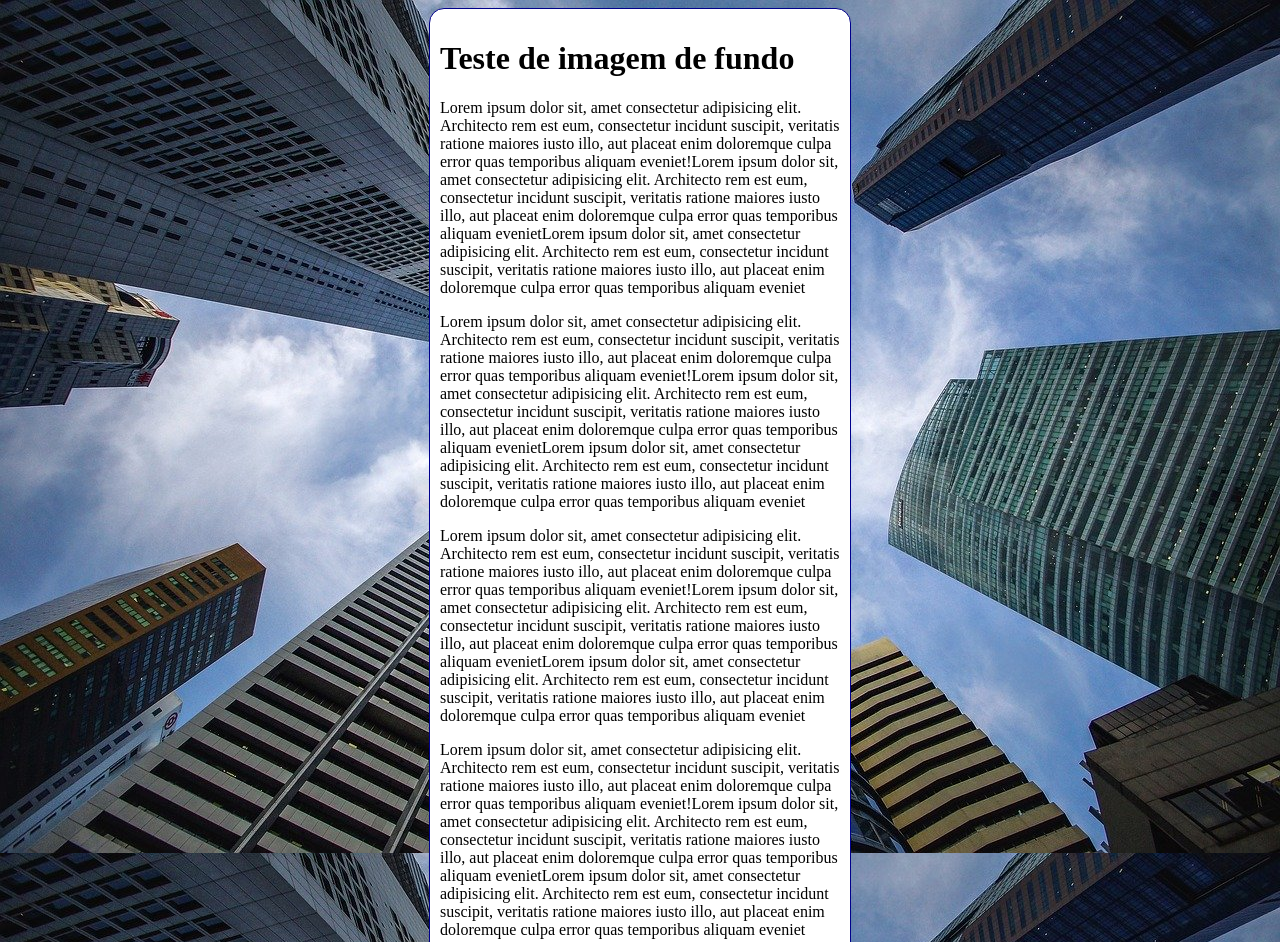
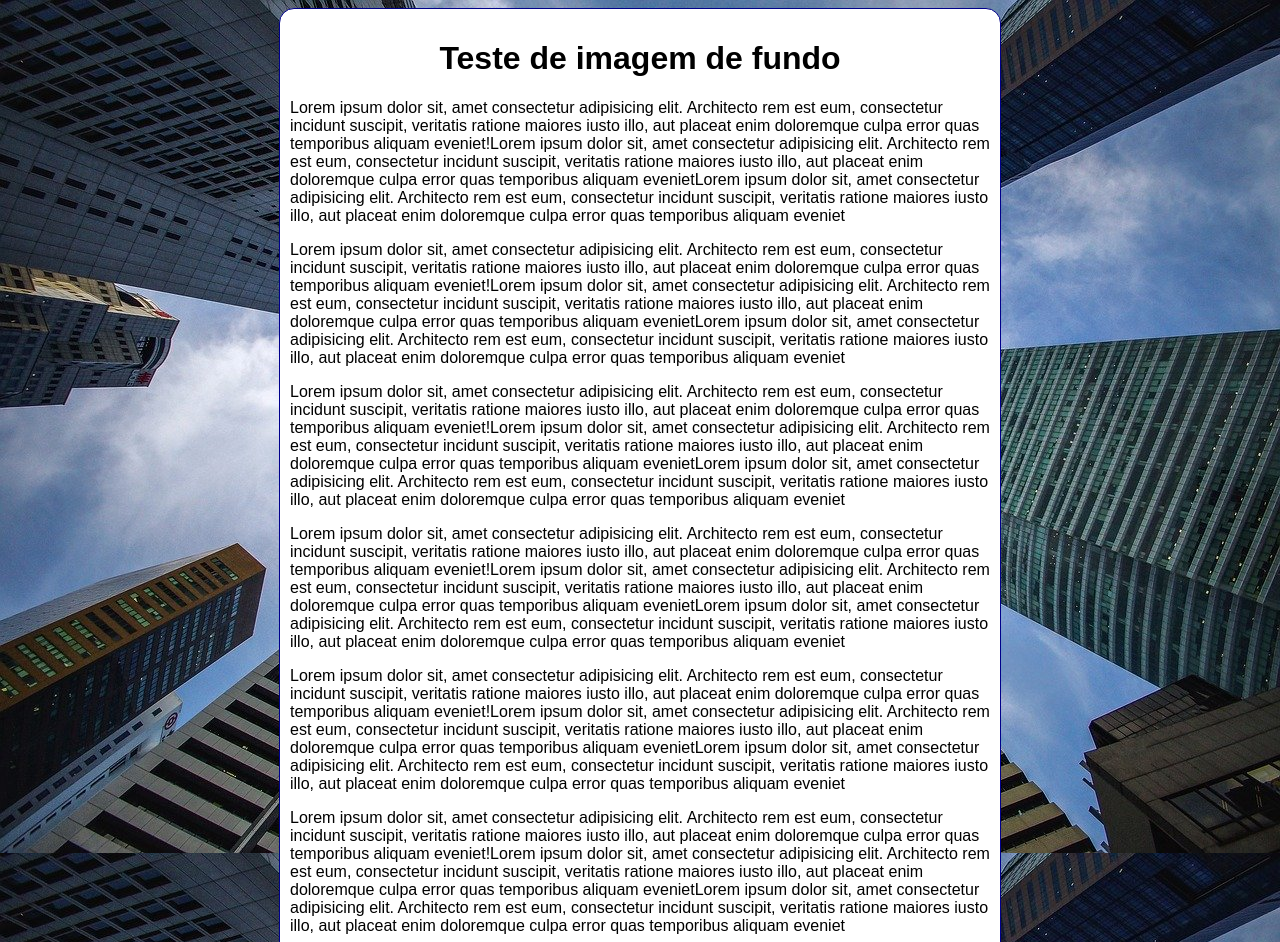
Before and after one commit to FernandoReys/HTML-CSS, a plain HTML site: page exercicios/ex0022/fundo06.html in a window 1280 px wide. Shown: the top 942 px of the page. Drawn offline with Linux system fonts and the light colour scheme.

Commit message:
atualização no fundo06

```diff
--- a/exercicios/ex0022/fundo06.html
+++ b/exercicios/ex0022/fundo06.html
@@ -4,25 +4,38 @@
     <meta charset="UTF-8">
     <meta name="viewport" content="width=device-width, initial-scale=1.0">
     <title>fundo fixo de tela</title>
+
     <style>
         body {
+            font-family: Arial, Helvetica, sans-serif;
             height: 100vh;
-        background-color: black;
-        background-image: url('imagens/wallpaper002.jpg');
-        background-position: center top;
-        background-repeat: repeat-y;
-        background-size:cover;
+            background: black url(imagens/wallpaper002.jpg) center center no-repeat fixed;
+            background-size: cover;
+
+            /*
+            shorthand-background
+            color> image > position > repeat> [size]> atthchment
+            */
         }
+
 
         main {
             background-color: white;
-            width: 400px;
+            max-width: 700px;
             padding: 10px;
             margin: auto;
             border: 1px solid darkblue;
             border-radius: 15px;
         }
+
+        h1 {
+            text-align: center;
+
+        }
+
+
     </style>
+
 </head>
 <body>
     <main>
```
